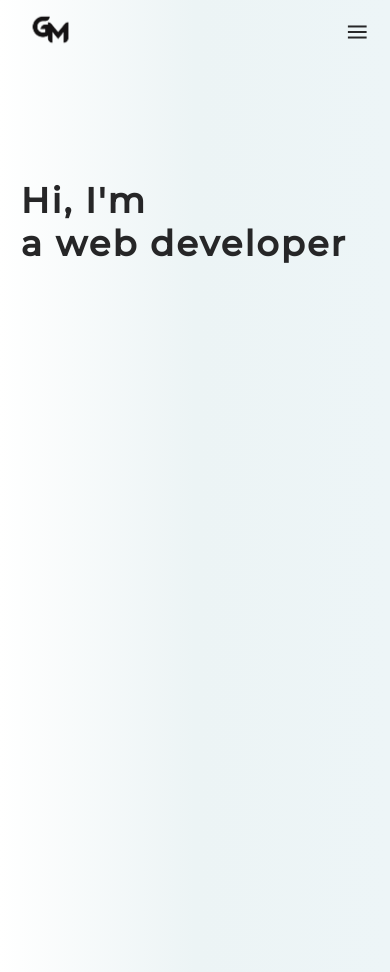
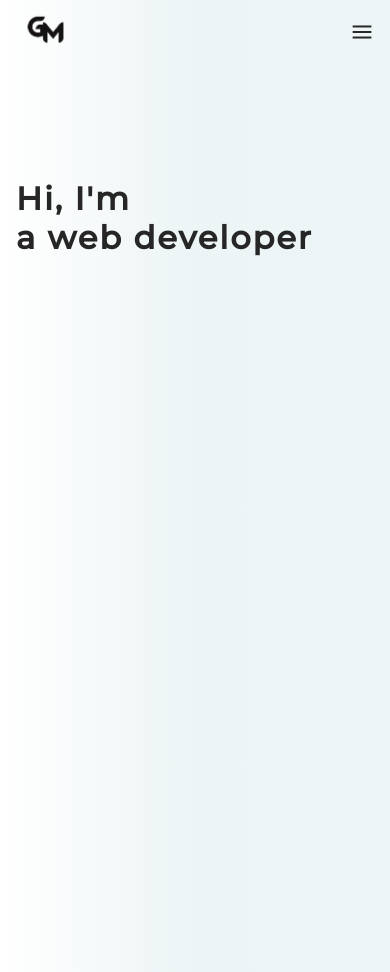
Before and after one commit to Gmacri99/Portfolio, a website: page Index.html in a window 390 px wide. Drawn offline with nearby package versions, Linux system fonts and the light colour scheme.

Commit message:
Update Styles.css

```diff
--- a/Styles.css
+++ b/Styles.css
@@ -12,7 +12,7 @@
 
 p{
     font-family: 'Roboto';
-    font-size: clamp(1.1rem, 1.2vw, 1.7rem); ;
+    font-size: clamp(1rem, 1.1vw, 1.6rem); ;
     padding-top: 1em;
     line-height: 1.8em;
 }
@@ -28,7 +28,7 @@ li{
 }
 
 h1{
-    font-size: clamp(2.2rem, 4.2vw, 5.2rem); ;
+    font-size: clamp(2.0rem, 5vw, 5.2rem); ;
 
 }
 
@@ -81,7 +81,7 @@ h1,h2,h3,h4,h5,h6{
 
 @media (max-width:768px){
     body{
-        margin: 0rem 1.3rem;
+        margin: 0rem 1rem;
     }
 
     .flex-container:first-child{
```
